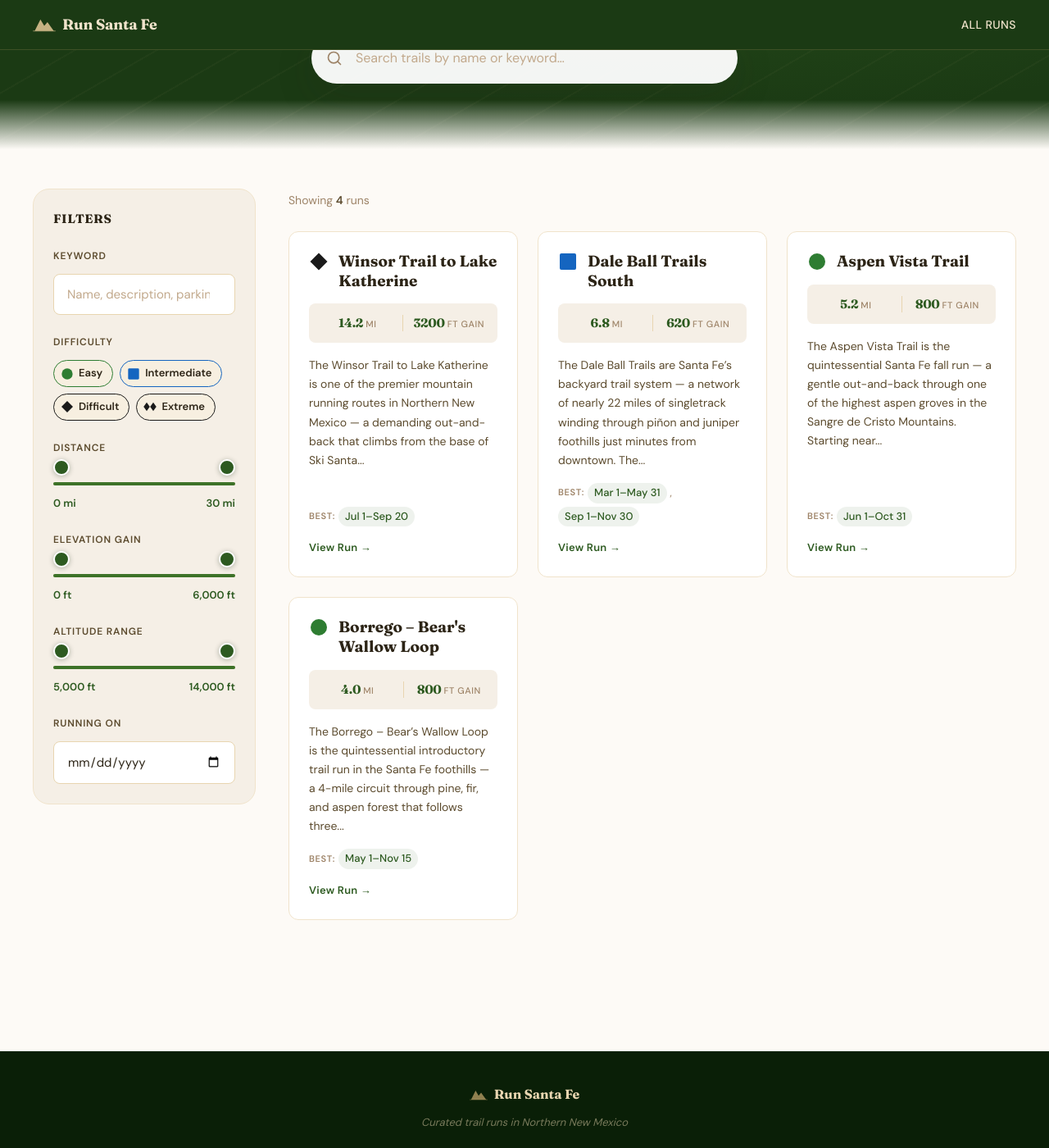
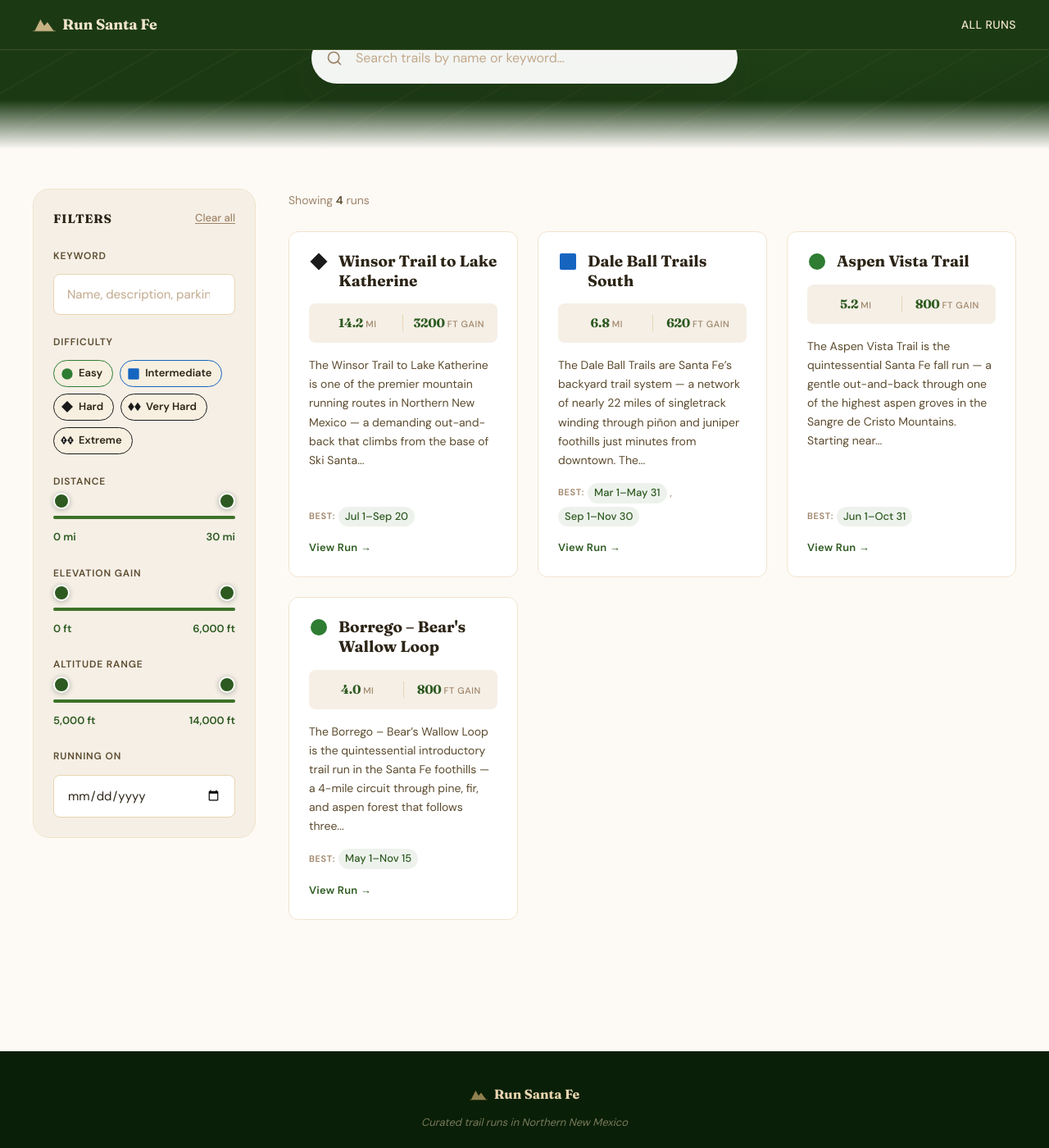
Before and after one commit to santa-fe-runs/santa-fe-run, a Jekyll site: the page built from index.html, in a window 1280 px wide and 1400 px high, scrolled down 408 px. Shown: the whole window at 82% size. Built offline with Jekyll 4.4.1, drawn with Linux system fonts in a browser that asks for light colours.

Commit message:
Add extreme difficulty level; rename black→Hard, double-black→Very Hard
- New 'extreme' level: double diamond with E/X letters in each diamond
- black diamond label: Difficult → Hard
- double-black diamond label: Extreme → Very Hard
- Extreme filter chip added to index page and search state

```diff
--- a/_includes/difficulty-badge.html
+++ b/_includes/difficulty-badge.html
@@ -1,5 +1,5 @@
 {% assign diff = include.difficulty | default: "green" %}
-<div class="difficulty-badge difficulty-{{ diff }}" title="{% case diff %}{% when 'green' %}Easy{% when 'blue' %}Intermediate{% when 'black' %}Difficult{% when 'double-black' %}Extreme{% endcase %}" aria-label="{% case diff %}{% when 'green' %}Easy{% when 'blue' %}Intermediate{% when 'black' %}Difficult{% when 'double-black' %}Extreme{% endcase %}">
+<div class="difficulty-badge difficulty-{{ diff }}" title="{% case diff %}{% when 'green' %}Easy{% when 'blue' %}Intermediate{% when 'black' %}Hard{% when 'double-black' %}Very Hard{% when 'extreme' %}Extreme{% endcase %}" aria-label="{% case diff %}{% when 'green' %}Easy{% when 'blue' %}Intermediate{% when 'black' %}Hard{% when 'double-black' %}Very Hard{% when 'extreme' %}Extreme{% endcase %}">
   {% if diff == 'green' %}
     <svg viewBox="0 0 24 24" fill="currentColor" aria-hidden="true"><circle cx="12" cy="12" r="10"/></svg>
   {% elsif diff == 'blue' %}
@@ -11,5 +11,12 @@
       <path d="M8 1.5 L15.5 12 L8 22.5 L0.5 12 Z"/>
       <path d="M24 1.5 L31.5 12 L24 22.5 L16.5 12 Z"/>
     </svg>
+  {% elsif diff == 'extreme' %}
+    <svg viewBox="0 0 32 24" fill="currentColor" aria-hidden="true">
+      <path d="M8 1.5 L15.5 12 L8 22.5 L0.5 12 Z"/>
+      <text x="8" y="12" dominant-baseline="central" text-anchor="middle" font-size="9" font-weight="800" fill="white" font-family="system-ui,sans-serif">E</text>
+      <path d="M24 1.5 L31.5 12 L24 22.5 L16.5 12 Z"/>
+      <text x="24" y="12" dominant-baseline="central" text-anchor="middle" font-size="9" font-weight="800" fill="white" font-family="system-ui,sans-serif">X</text>
+    </svg>
   {% endif %}
 </div>
--- a/_layouts/run.html
+++ b/_layouts/run.html
@@ -118,8 +118,9 @@
                     {% case page.difficulty %}
                       {% when 'green' %}Easy
                       {% when 'blue' %}Intermediate
-                      {% when 'black' %}Difficult
-                      {% when 'double-black' %}Extreme
+                      {% when 'black' %}Hard
+                      {% when 'double-black' %}Very Hard
+                      {% when 'extreme' %}Extreme
                     {% endcase %}
                   </dd>
                 </div>
--- a/_sass/_components.scss
+++ b/_sass/_components.scss
@@ -125,7 +125,8 @@
   &.difficulty-green  { color: $diff-green; }
   &.difficulty-blue   { color: $diff-blue;  }
   &.difficulty-black,
-  &.difficulty-double-black { color: $diff-black; }
+  &.difficulty-double-black,
+  &.difficulty-extreme { color: $diff-black; }
 }
 
 // ============================================================
@@ -392,6 +393,8 @@
   user-select: none;
 
   .difficulty-badge { width: 16px; height: 16px; svg { width: 16px; height: 16px; } }
+  .difficulty-badge.difficulty-double-black svg,
+  .difficulty-badge.difficulty-extreme svg { width: 22px; height: 16px; }
 
   &.active {
     color: var(--earth);
@@ -402,6 +405,7 @@
     &[data-diff="blue"]         { border-color: $diff-blue;  }
     &[data-diff="black"]        { border-color: $diff-black; }
     &[data-diff="double-black"] { border-color: $diff-black; }
+    &[data-diff="extreme"]      { border-color: $diff-black; }
   }
 
   &:focus-visible {
@@ -581,7 +585,8 @@
     width: 40px;
     height: 40px;
     svg { width: 40px; height: 40px; }
-    &.difficulty-double-black svg { width: 54px; height: 40px; }
+    &.difficulty-double-black svg,
+    &.difficulty-extreme svg { width: 54px; height: 40px; }
     flex-shrink: 0;
   }
 }
@@ -697,7 +702,8 @@
   &.difficulty-green  { color: $diff-green; }
   &.difficulty-blue   { color: $diff-blue;  }
   &.difficulty-black,
-  &.difficulty-double-black { color: $diff-black; }
+  &.difficulty-double-black,
+  &.difficulty-extreme { color: $diff-black; }
 }
 
 .inline-link {
--- a/assets/js/search.js
+++ b/assets/js/search.js
@@ -16,7 +16,7 @@
     elevationMax: 6000,
     altitudeMin: 5000,
     altitudeMax: 14000,
-    difficulties: new Set(["green", "blue", "black", "double-black"]),
+    difficulties: new Set(["green", "blue", "black", "double-black", "extreme"]),
     selectedDate: "",
   };
 
@@ -268,7 +268,7 @@
     state.altitudeMin   = 5000;
     state.altitudeMax   = 14000;
     state.selectedDate  = "";
-    state.difficulties  = new Set(["green", "blue", "black", "double-black"]);
+    state.difficulties  = new Set(["green", "blue", "black", "double-black", "extreme"]);
 
     // Reset inputs
     if (els.heroSearch)    els.heroSearch.value    = "";
--- a/index.html
+++ b/index.html
@@ -80,13 +80,24 @@
               <div class="difficulty-badge difficulty-black" aria-hidden="true">
                 <svg viewBox="0 0 24 24" fill="currentColor"><path d="M12 1.5 L22.5 12 L12 22.5 L1.5 12 Z"/></svg>
               </div>
-              Difficult
+              Hard
             </button>
             <button class="diff-chip active" data-diff="double-black" aria-pressed="true">
               <div class="difficulty-badge difficulty-double-black" aria-hidden="true">
                 <svg viewBox="0 0 32 24" fill="currentColor">
                   <path d="M8 1.5 L15.5 12 L8 22.5 L0.5 12 Z"/>
                   <path d="M24 1.5 L31.5 12 L24 22.5 L16.5 12 Z"/>
+                </svg>
+              </div>
+              Very Hard
+            </button>
+            <button class="diff-chip active" data-diff="extreme" aria-pressed="true">
+              <div class="difficulty-badge difficulty-extreme" aria-hidden="true">
+                <svg viewBox="0 0 32 24" fill="currentColor">
+                  <path d="M8 1.5 L15.5 12 L8 22.5 L0.5 12 Z"/>
+                  <text x="8" y="12" dominant-baseline="central" text-anchor="middle" font-size="9" font-weight="800" fill="white" font-family="system-ui,sans-serif">E</text>
+                  <path d="M24 1.5 L31.5 12 L24 22.5 L16.5 12 Z"/>
+                  <text x="24" y="12" dominant-baseline="central" text-anchor="middle" font-size="9" font-weight="800" fill="white" font-family="system-ui,sans-serif">X</text>
                 </svg>
               </div>
               Extreme
```
